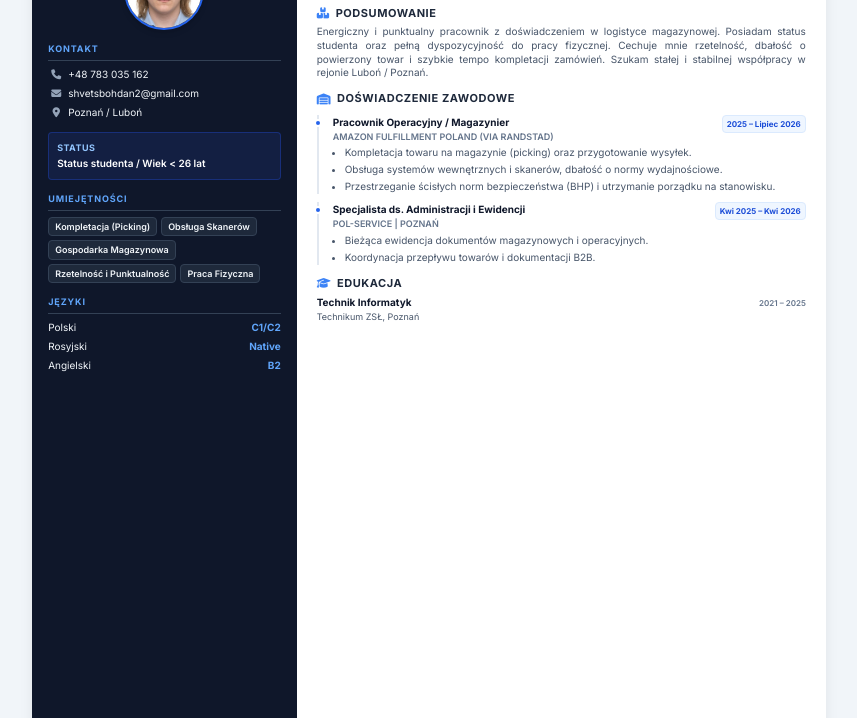
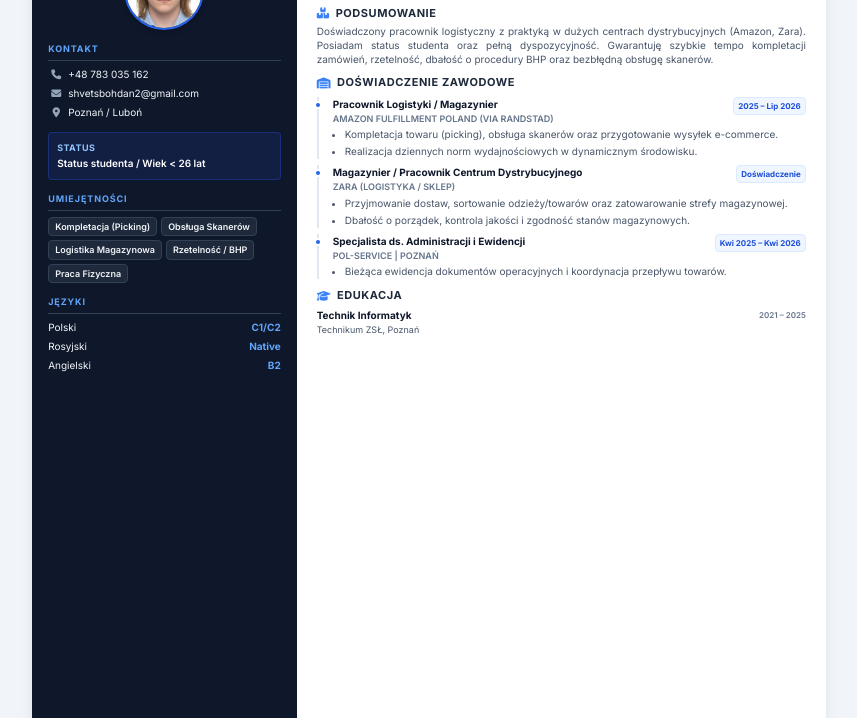
Before and after one commit to EDIN-hash/CVPL, a plain HTML site: page magazyn.html in a window 1280 px wide. Shown: the part 82-800 px from the top of the page, without its empty margins (211-1068 px from the left). Drawn offline with nearby package versions, Linux system fonts and the light colour scheme.

Commit message:
Revise skills and experience in magazyn.html
Updated skills and experience sections to reflect new job roles and responsibilities.

```diff
--- a/magazyn.html
+++ b/magazyn.html
@@ -75,8 +75,8 @@
                     <div class="flex flex-wrap gap-1 text-[9px] font-semibold">
                         <span class="bg-slate-800 px-1.5 py-0.5 rounded border border-slate-700">Kompletacja (Picking)</span>
                         <span class="bg-slate-800 px-1.5 py-0.5 rounded border border-slate-700">Obsługa Skanerów</span>
-                        <span class="bg-slate-800 px-1.5 py-0.5 rounded border border-slate-700">Gospodarka Magazynowa</span>
-                        <span class="bg-slate-800 px-1.5 py-0.5 rounded border border-slate-700">Rzetelność i Punktualność</span>
+                        <span class="bg-slate-800 px-1.5 py-0.5 rounded border border-slate-700">Logistika Magazynowa</span>
+                        <span class="bg-slate-800 px-1.5 py-0.5 rounded border border-slate-700">Rzetelność / BHP</span>
                         <span class="bg-slate-800 px-1.5 py-0.5 rounded border border-slate-700">Praca Fizyczna</span>
                     </div>
                 </div>
@@ -103,39 +103,54 @@
                 </div>
 
                 <!-- Summary -->
-                <div class="mb-2.5">
+                <div class="mb-2">
                     <h3 class="text-[11px] font-bold text-slate-800 uppercase tracking-wider mb-1 flex items-center">
                         <i class="fas fa-boxes text-blue-500 mr-1.5"></i> Podsumowanie
                     </h3>
                     <p class="text-[10px] text-slate-600 leading-snug text-justify">
-                        Energiczny i punktualny pracownik z doświadczeniem w logistyce magazynowej. Posiadam status studenta oraz pełną dyspozycyjność do pracy fizycznej. Cechuje mnie rzetelność, dbałość o powierzony towar i szybkie tempo kompletacji zamówień. Szukam stałej i stabilnej współpracy w rejonie Luboń / Poznań.
+                        Doświadczony pracownik logistyczny z praktyką w dużych centrach dystrybucyjnych (Amazon, Zara). Posiadam status studenta oraz pełną dyspozycyjność. Gwarantuję szybkie tempo kompletacji zamówień, rzetelność, dbałość o procedury BHP oraz bezbłędną obsługę skanerów.
                     </p>
                 </div>
 
                 <!-- Experience -->
-                <div class="mb-2.5">
-                    <h3 class="text-[11px] font-bold text-slate-800 uppercase tracking-wider mb-2 flex items-center">
+                <div class="mb-2">
+                    <h3 class="text-[11px] font-bold text-slate-800 uppercase tracking-wider mb-1.5 flex items-center">
                         <i class="fas fa-warehouse text-blue-500 mr-1.5"></i> Doświadczenie Zawodowe
                     </h3>
 
                     <!-- Job 1 -->
-                    <div class="relative pl-3.5 border-l-2 border-slate-200 mb-2">
+                    <div class="relative pl-3.5 border-l-2 border-slate-200 mb-1.5">
                         <div class="timeline-dot"></div>
                         <div class="flex justify-between items-start mb-0.5">
                             <div>
-                                <h4 class="font-bold text-slate-900 text-[10px]">Pracownik Operacyjny / Magazynier</h4>
+                                <h4 class="font-bold text-slate-900 text-[10px]">Pracownik Logistyki / Magazynier</h4>
                                 <div class="text-[9px] font-semibold text-slate-500 uppercase">Amazon Fulfillment Poland (via Randstad)</div>
                             </div>
-                            <span class="text-[8px] font-bold text-blue-700 bg-blue-50 px-1 py-0.5 rounded border border-blue-100">2025 – Lipiec 2026</span>
+                            <span class="text-[8px] font-bold text-blue-700 bg-blue-50 px-1 py-0.5 rounded border border-blue-100">2025 – Lip 2026</span>
                         </div>
                         <ul class="list-disc list-outside ml-3 text-[10px] text-slate-600 space-y-0.5 text-justify">
-                            <li>Kompletacja towaru na magazynie (picking) oraz przygotowanie wysyłek.</li>
-                            <li>Obsługa systemów wewnętrznych i skanerów, dbałość o normy wydajnościowe.</li>
-                            <li>Przestrzeganie ścisłych norm bezpieczeństwa (BHP) i utrzymanie porządku na stanowisku.</li>
+                            <li>Kompletacja towaru (picking), obsługa skanerów oraz przygotowanie wysyłek e-commerce.</li>
+                            <li>Realizacja dziennych norm wydajnościowych w dynamicznym środowisku.</li>
                         </ul>
                     </div>
 
                     <!-- Job 2 -->
+                    <div class="relative pl-3.5 border-l-2 border-slate-200 mb-1.5">
+                        <div class="timeline-dot"></div>
+                        <div class="flex justify-between items-start mb-0.5">
+                            <div>
+                                <h4 class="font-bold text-slate-900 text-[10px]">Magazynier / Pracownik Centrum Dystrybucyjnego</h4>
+                                <div class="text-[9px] font-semibold text-slate-500 uppercase">Zara (Logistyka / Sklep)</div>
+                            </div>
+                            <span class="text-[8px] font-bold text-blue-700 bg-blue-50 px-1 py-0.5 rounded border border-blue-100">Doświadczenie</span>
+                        </div>
+                        <ul class="list-disc list-outside ml-3 text-[10px] text-slate-600 space-y-0.5 text-justify">
+                            <li>Przyjmowanie dostaw, sortowanie odzieży/towarów oraz zatowarowanie strefy magazynowej.</li>
+                            <li>Dbałość o porządek, kontrola jakości i zgodność stanów magazynowych.</li>
+                        </ul>
+                    </div>
+
+                    <!-- Job 3 -->
                     <div class="relative pl-3.5 border-l-2 border-slate-200">
                         <div class="timeline-dot"></div>
                         <div class="flex justify-between items-start mb-0.5">
@@ -146,8 +161,7 @@
                             <span class="text-[8px] font-bold text-blue-700 bg-blue-50 px-1 py-0.5 rounded border border-blue-100">Kwi 2025 – Kwi 2026</span>
                         </div>
                         <ul class="list-disc list-outside ml-3 text-[10px] text-slate-600 space-y-0.5 text-justify">
-                            <li>Bieżąca ewidencja dokumentów magazynowych i operacyjnych.</li>
-                            <li>Koordynacja przepływu towarów i dokumentacji B2B.</li>
+                            <li>Bieżąca ewidencja dokumentów operacyjnych i koordynacja przepływu towarów.</li>
                         </ul>
                     </div>
                 </div>
```
